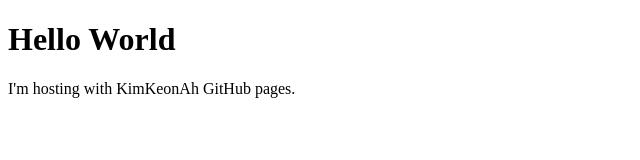
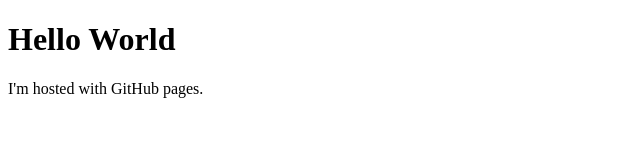
Before and after one commit to KimKeonAh/kimkeonah.github.io, a plain HTML site: page index.html in a window 1280 px wide. Shown: the whole page, without its empty margins (0-640 px from the left). Drawn offline with Linux system fonts and the light colour scheme.

Commit message:
Update index.html

```diff
--- a/index.html
+++ b/index.html
@@ -2,6 +2,6 @@
 <html>
 <body>
 <h1>Hello World</h1>
-<p>I'm hosting with KimKeonAh GitHub pages.</p>
+<p>I'm hosted with GitHub pages.</p>
 </body>
 </html>
```
